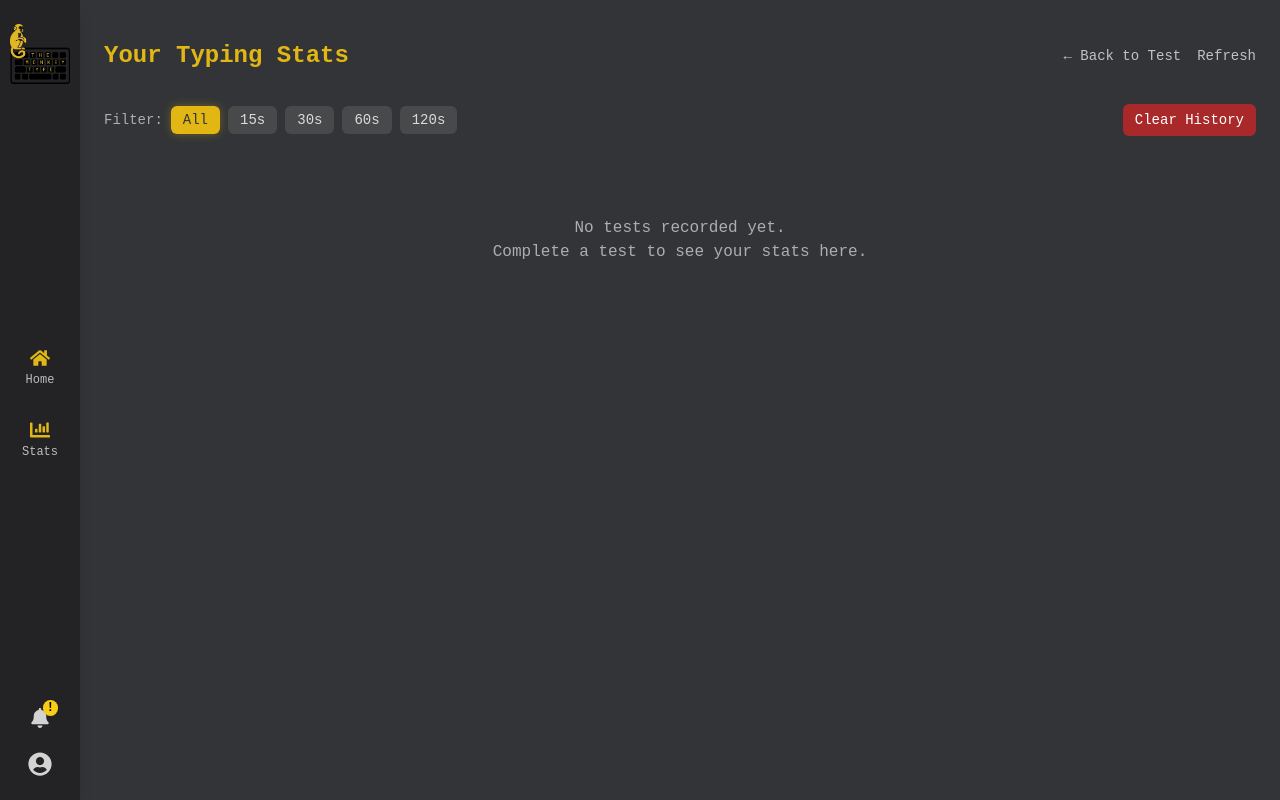
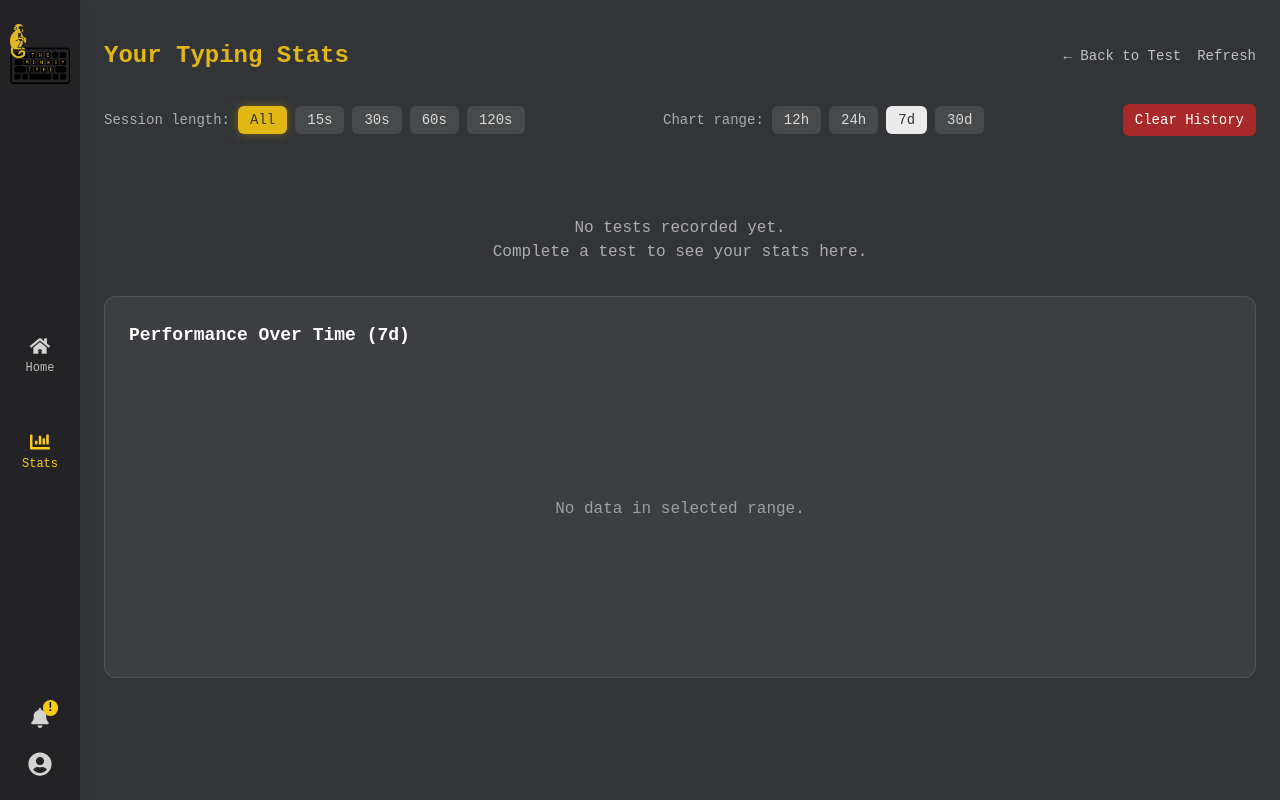
Before and after one commit to Phojiii/TheMonkeyType, a Next.js app: page /stats in a window 1280 px wide. Built offline with nearby package versions, Linux system fonts and the light colour scheme.

Commit message:
Adsense Warning Fixed, Graph Hover Fixed, Few Effects Added

```diff
--- a/app/globals.css
+++ b/app/globals.css
@@ -5,7 +5,7 @@
 /* Roboto Mono */
 @import url('https://fonts.googleapis.com/css2?family=Roboto+Mono:wght@400;500;700&display=swap');
 
-:root{ --bg:#323437; --fg:#ffffff; --accent:#C24451; }
+:root{ --bg:#323437; --fg:#ffffff; --accent:#E2B714; }
 html,body{height:100%}
 body{ background:var(--bg); color:var(--fg); font-family:'Roboto Mono', monospace; }
 
--- a/app/layout.js
+++ b/app/layout.js
@@ -7,8 +7,8 @@ import GTMInitializer from "../components/GTMInitializer"; // <-- client helper
 import { Suspense } from "react";
 
 export const metadata = {
-  title: "The Monkey Type - Adaptive Typing Practice",
-  description: "Adaptive typing practice that learns your weaknesses",
+  title: "The Monkey Type - Online Typing Trainer to Improve Speed & Accuracy",
+  description: "Free Online Typing Trainer takes free typing tests, tracks accuracy, and boosts speed effortlessly. Enhance your typing performance with The Monkey Type.",
 };
 
 export default function RootLayout({ children }) {
@@ -35,7 +35,6 @@ export default function RootLayout({ children }) {
         {/* Google AdSense */}
         <Script
           id="adsense"
-          strategy="afterInteractive"
           async
           src="https://pagead2.googlesyndication.com/pagead/js/adsbygoogle.js?client=ca-pub-4624388385890799"
           crossOrigin="anonymous"
--- a/app/stats/page.js
+++ b/app/stats/page.js
@@ -11,11 +11,10 @@ const KEY = "tmt_stats";
 export default function StatsPage() {
   const [raw, setRaw] = useState([]);
   const [filter, setFilter] = useState("all"); // all | 15 | 30 | 60 | 120
+  const [range, setRange] = useState("7d");    // '12h' | '24h' | '7d' | '30d'
 
   useEffect(() => {
     const stored = JSON.parse(localStorage.getItem(KEY) || "[]");
-
-    // Normalize: coerce duration to a number or null (no silent 60)
     const normalized = (Array.isArray(stored) ? stored : []).map((d) => {
       const dur = Number(d?.duration);
       return {
@@ -24,42 +23,55 @@ export default function StatsPage() {
         wpm: Number(d?.wpm) || 0,
         accuracy: Number(d?.accuracy) || 0,
         words: Number(d?.words) || 0,
+        ts: new Date(d.date).getTime(), // numeric timestamp for charting
       };
     });
-
     setRaw(normalized);
     gsap.fromTo('.stats-stagger', { y: 10, opacity: 0 }, { y: 0, opacity: 1, duration: 0.4, stagger: 0.05 });
   }, []);
 
-  const data = useMemo(() => {
+  // duration filter (left controls)
+  const dataByDuration = useMemo(() => {
     const arr = Array.isArray(raw) ? raw : [];
     if (filter === "all") return arr;
     const want = Number(filter);
     return arr.filter((d) => d.duration === want);
   }, [raw, filter]);
 
+  // chart time-range filter
+  const chartData = useMemo(() => {
+    if (!dataByDuration.length) return [];
+    const now = Date.now();
+    const rangeMs = ({
+      '12h': 12 * 60 * 60 * 1000,
+      '24h': 24 * 60 * 60 * 1000,
+      '7d' : 7  * 24 * 60 * 60 * 1000,
+      '30d': 30 * 24 * 60 * 60 * 1000,
+    })[range] || (7 * 24 * 60 * 60 * 1000);
 
-  // ---- aggregates
+    const from = now - rangeMs;
+    const within = dataByDuration.filter(d => d.ts >= from && d.ts <= now);
+
+    // Sort by time ascending so the line draws properly
+    return within.sort((a, b) => a.ts - b.ts);
+  }, [dataByDuration, range]);
+
+  // ---- aggregates (computed on duration-filtered data, not range-filtered)
   const totals = useMemo(() => {
+    const data = dataByDuration;
     if (!data.length) return null;
-    const wpmVals = data.map(d => Number(d.wpm) || 0);
-    const accVals = data.map(d => Number(d.accuracy) || 0);
-    const wordsVals = data.map(d => Number(d.words) || 0);
+    const wpmVals   = data.map(d => d.wpm);
+    const accVals   = data.map(d => d.accuracy);
+    const wordsVals = data.map(d => d.words);
 
-    const bestWpm = Math.max(...wpmVals);
-    const bestAcc = Math.max(...accVals);
-    const avgWpm = wpmVals.reduce((a,b)=>a+b,0) / wpmVals.length;
+    const bestWpm    = Math.max(...wpmVals);
+    const bestAcc    = Math.max(...accVals);
+    const avgWpm     = wpmVals.reduce((a,b)=>a+b,0) / wpmVals.length;
     const totalWords = wordsVals.reduce((a,b)=>a+b,0);
     const totalTests = data.length;
 
-    // last 10 for chart
-    const last10 = data.slice(-10).map(d => ({
-      ...d,
-      dateLabel: new Date(d.date).toLocaleDateString(),
-    }));
-
-    return { bestWpm, bestAcc, avgWpm, totalWords, totalTests, last10 };
-  }, [data]);
+    return { bestWpm, bestAcc, avgWpm, totalWords, totalTests };
+  }, [dataByDuration]);
 
   const clearStats = () => {
     localStorage.removeItem(KEY);
@@ -67,7 +79,6 @@ export default function StatsPage() {
   };
 
   const removeEntry = (iFromEnd) => {
-    // remove a specific row (from latest-first table index)
     const arr = Array.isArray(raw) ? [...raw] : [];
     const idx = arr.length - 1 - iFromEnd;
     if (idx >= 0) {
@@ -76,6 +87,19 @@ export default function StatsPage() {
       setRaw(arr);
     }
   };
+
+  // helpers to format ticks/tooltips based on chosen range
+  const formatTick = (ts) => {
+    const d = new Date(ts);
+    if (range === '12h' || range === '24h') {
+      // show time
+      return d.toLocaleTimeString([], { hour: '2-digit', minute: '2-digit' });
+    }
+    // show day + time
+    return d.toLocaleString([], { month: 'short', day: 'numeric', hour: '2-digit', minute: '2-digit' });
+  };
+
+  const formatLabel = (ts) => new Date(ts).toLocaleString();
 
   return (
     <main className="min-h-screen bg-ink text-white px-6 py-10">
@@ -90,7 +114,7 @@ export default function StatsPage() {
       {/* Filters + Actions */}
       <section className="max-w-6xl mx-auto mb-6 flex flex-wrap items-center justify-between gap-3 stats-stagger">
         <div className="flex items-center gap-2 text-sm">
-          <span className="text-white/60">Filter:</span>
+          <span className="text-white/60">Session length:</span>
           {["all", 15, 30, 60, 120].map(f => (
             <button
               key={f}
@@ -103,6 +127,25 @@ export default function StatsPage() {
               }
             >
               {f === "all" ? "All" : `${f}s`}
+            </button>
+          ))}
+        </div>
+
+        {/* NEW: Chart range */}
+        <div className="flex items-center gap-2 text-sm">
+          <span className="text-white/60">Chart range:</span>
+          {["12h", "24h", "7d", "30d"].map(r => (
+            <button
+              key={r}
+              onClick={() => setRange(r)}
+              className={
+                "px-3 py-1 rounded-md transition " +
+                (range === r
+                  ? "bg-white/90 text-ink"
+                  : "bg-white/10 text-white/80 hover:bg-white/15")
+              }
+            >
+              {r}
             </button>
           ))}
         </div>
@@ -131,29 +174,56 @@ export default function StatsPage() {
       )}
 
       {/* Chart */}
-      {totals && (
-        <section className="max-w-6xl mx-auto mt-8 bg-white/5 rounded-xl p-6 border border-white/10 stats-stagger">
-          <h2 className="text-lg font-semibold mb-4">Performance Over Time (last 10)</h2>
-          <div className="w-full h-72">
+      <section className="max-w-6xl mx-auto mt-8 bg-white/5 rounded-xl p-6 border border-white/10 stats-stagger">
+        <h2 className="text-lg font-semibold mb-4">Performance Over Time ({range})</h2>
+        <div className="w-full h-72">
+          {chartData.length === 0 ? (
+            <div className="w-full h-full flex items-center justify-center text-white/50">
+              No data in selected range.
+            </div>
+          ) : (
             <ResponsiveContainer>
-              <LineChart data={totals.last10}>
+              <LineChart data={chartData}>
                 <CartesianGrid strokeDasharray="3 3" stroke="#3a3a3a" />
-                <XAxis dataKey="dateLabel" tickFormatter={(d)=> new Date(d).toLocaleDateString()} stroke="#ccc" />
+                <XAxis
+                  dataKey="ts"
+                  type="number"
+                  domain={['dataMin', 'dataMax']}
+                  tickFormatter={formatTick}
+                  stroke="#ccc"
+                />
+                {/* Y axis is numeric (WPM/Accuracy); time is on X axis */}
                 <YAxis stroke="#ccc" />
                 <Tooltip
                   contentStyle={{ background: "#222", border: "none", color: "#fff" }}
-                  labelFormatter={(d) => new Date(d).toLocaleString()}
+                  labelFormatter={formatLabel}
                 />
-                <Line type="monotone" dataKey="wpm" name="WPM" stroke="#E2B714" strokeWidth={2} dot={false} />
-                <Line type="monotone" dataKey="accuracy" name="Accuracy" stroke="#38bdf8" strokeWidth={2} dot={false} />
+                <Line
+                  type="monotone"
+                  dataKey="wpm"
+                  name="WPM"
+                  stroke="#E2B714"
+                  strokeWidth={2}
+                  dot={{ r: 3 }}
+                  isAnimationActive={false}
+                />
+                <Line
+                  type="monotone"
+                  dataKey="accuracy"
+                  name="Accuracy"
+                  stroke="#38bdf8"
+                  strokeWidth={2}
+                  dot={{ r: 3 }}
+                  isAnimationActive={false}
+                />
               </LineChart>
             </ResponsiveContainer>
-          </div>
-        </section>
-      )}
+          )}
+        </div>
+      </section>
 
       {/* Table */}
-      {data.length > 0 && (
+      {dataByDuration.length > 0 && (
         <section className="max-w-6xl mx-auto mt-8 bg-white/5 rounded-xl p-6 border border-white/10 overflow-x-auto stats-stagger">
           <h2 className="text-lg font-semibold mb-4">Results ({filter === "all" ? "All" : `${filter}s`})</h2>
           <table className="w-full text-sm text-left border-collapse">
@@ -168,9 +238,9 @@ export default function StatsPage() {
               </tr>
             </thead>
             <tbody>
-              {data.slice().reverse().map((d, i) => (
+              {dataByDuration.slice().reverse().map((d, i) => (
                 <tr key={i} className="border-b border-white/5 hover:bg-white/5 transition">
-                  <td className="py-2 px-3">{new Date(d.date).toLocaleString()}</td>
+                  <td className="py-2 px-3">{new Date(d.ts).toLocaleString()}</td>
                   <td className="py-2 px-3">{d.duration != null ? `${d.duration}s` : "—"}</td>
                   <td className="py-2 px-3 text-brand">{d.wpm}</td>
                   <td className="py-2 px-3 text-sky-400">{d.accuracy}%</td>
@@ -194,7 +264,6 @@ export default function StatsPage() {
 }
 
 /* --- UI bits --- */
-
 function Badge({ title, value, accent = "brand" }) {
   const accents = {
     brand: "text-[#323437] bg-[#E2B714] shadow-[0_0_16px_rgba(226,183,20,0.25)]",
--- a/components/NavBar.jsx
+++ b/components/NavBar.jsx
@@ -2,8 +2,10 @@
 import Image from "next/image";
 import { FaHome, FaKeyboard, FaChartBar, FaCog, FaBell, FaUserCircle } from "react-icons/fa";
 import Link from "next/link";
+import { usePathname } from "next/navigation";
 
 export default function NavBar() {
+  const pathname = usePathname();
   return (
     <nav className="fixed top-0 left-0 h-screen w-20 bg-[#232325] flex flex-col items-center justify-between py-6 shadow-lg z-50">
       {/* Logo */}
@@ -20,21 +22,24 @@ export default function NavBar() {
       </div>
       {/* Menu */}
       <div className="flex flex-col gap-8 flex-1 justify-center">
-        <Link href="/" className="group flex flex-col items-center">
-          <FaHome className="text-xl text-brand group-hover:text-yellow-400 transition" />
-          <span className="text-xs text-white/70 mt-1 hidden xl:block">Home</span>
+        <Link href="/" className="group flex flex-col items-center p-3 rounded-lg transition-all duration-200 hover:bg-yellow-500/20">
+          <FaHome className={`text-xl transition-all duration-200 ${pathname === "/" ? "text-yellow-400" : "text-white/80 group-hover:text-yellow-400"}`} />
+          <span className={`text-xs mt-1 hidden xl:block transition-all duration-200 ${pathname === "/" ? "text-yellow-400" : "text-white/70 group-hover:text-yellow-400"}`}>Home</span>
         </Link>
-        {/* <Link href="/test" className="group flex flex-col items-center">
-          <FaKeyboard className="text-xl text-brand group-hover:text-yellow-400 transition" />
-          <span className="text-xs text-white/70 mt-1 hidden xl:block">Test</span>
+
+        {/* <Link href="/test" className="group flex flex-col items-center p-3 rounded-lg transition-all duration-200 hover:bg-yellow-500/20">
+          <FaKeyboard className={`text-xl transition-all duration-200 ${pathname === "/test" ? "text-yellow-400" : "text-white/80 group-hover:text-yellow-400"}`} />
+          <span className={`text-xs mt-1 hidden xl:block transition-all duration-200 ${pathname === "/test" ? "text-yellow-400" : "text-white/70 group-hover:text-yellow-400"}`}>Test</span>
         </Link> */}
-        <Link href="/stats" className="group flex flex-col items-center">
-          <FaChartBar className="text-xl text-brand group-hover:text-yellow-400 transition" />
-          <span className="text-xs text-white/70 mt-1 hidden xl:block">Stats</span>
+
+        <Link href="/stats" className="group flex flex-col items-center p-3 rounded-lg transition-all duration-200 hover:bg-yellow-500/20">
+          <FaChartBar className={`text-xl transition-all duration-200 ${pathname === "/stats" ? "text-yellow-400" : "text-white/80 group-hover:text-yellow-400"}`} />
+          <span className={`text-xs mt-1 hidden xl:block transition-all duration-200 ${pathname === "/stats" ? "text-yellow-400" : "text-white/70 group-hover:text-yellow-400"}`}>Stats</span>
         </Link>
-        {/* <Link href="/settings" className="group flex flex-col items-center">
-          <FaCog className="text-xl text-brand group-hover:text-yellow-400 transition" />
-          <span className="text-xs text-white/70 mt-1 hidden xl:block">Settings</span>
+
+        {/* <Link href="/settings" className="group flex flex-col items-center p-3 rounded-lg transition-all duration-200 hover:bg-yellow-500/20">
+          <FaCog className={`text-xl transition-all duration-200 ${pathname === "/settings" ? "text-yellow-400" : "text-white/80 group-hover:text-yellow-400"}`} />
+          <span className={`text-xs mt-1 hidden xl:block transition-all duration-200 ${pathname === "/settings" ? "text-yellow-400" : "text-white/70 group-hover:text-yellow-400"}`}>Settings</span>
         </Link> */}
       </div>
       {/* Profile & Notification */}
--- a/components/TopBar.jsx
+++ b/components/TopBar.jsx
@@ -1,6 +1,7 @@
 'use client';
 import { useEffect } from "react";
 import { gsap } from "gsap";
+import { FaWolfPackBattalion } from "react-icons/fa";
 
 export default function TopBar({
   lang, setLang,
@@ -44,7 +45,7 @@ export default function TopBar({
       <select
         value={lang}
         onChange={(e)=>setLang(e.target.value)}
-        className="topbar-stagger bg-brand border border-white/10 text-white/90 text-sm rounded-md px-3 py-1 focus:outline-none hover:bg-white/15 transition"
+        className="topbar-stagger bg-black/40 border border-white/10 text-white/90 text-sm rounded-md px-3 py-1 focus:outline-none focus:bg-brand hover:bg-brand transition-all duration-200 transform scale-100 hover:scale-110"
         aria-label="Language">
         <option value="english">English</option>
         <option value="urdu">Urdu</option>
--- a/package.json
+++ b/package.json
@@ -12,6 +12,7 @@
     "@vercel/speed-insights": "^1.2.0",
     "framer-motion": "^11.0.0",
     "gsap": "^3.12.5",
+    "mongodb": "^6.20.0",
     "next": "^14.2.5",
     "react": "^18.2.0",
     "react-dom": "^18.2.0",
```
Also changed, not shown: lib/mongodb.js (added, +26 -0 lines), 1 other file (tests, documents, lock files or other folders).
